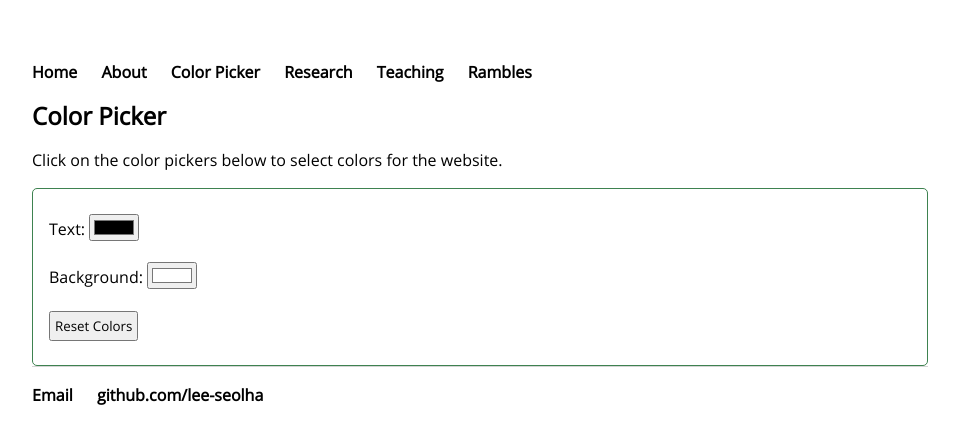
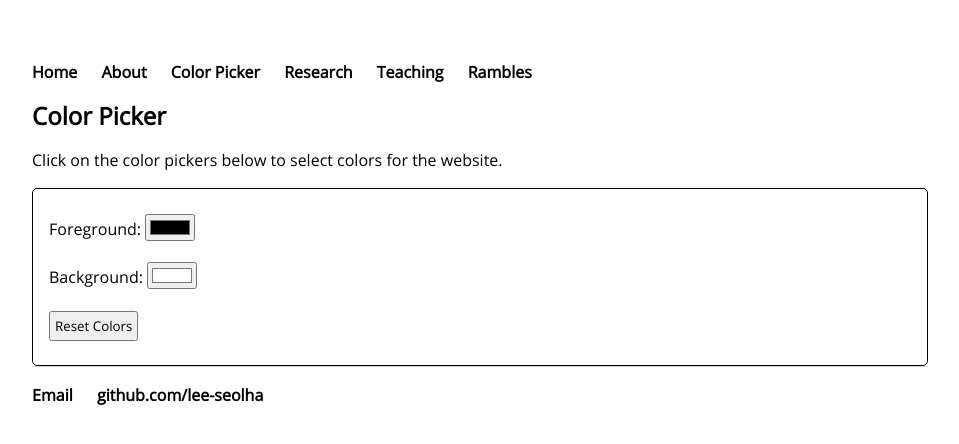
Before and after one commit to lee-seolha/lee-seolha.github.io, a Jekyll site: the page built from color-picker/index.html, in a window 1280 px wide. Shown: the top 444 px of the page, without its empty margins (160-1119 px from the left). Built offline with Jekyll 4.4.1, drawn with Linux system fonts in a browser that asks for light colours.

Commit message:
Applying color picker globally

```diff
--- a/_layouts/default.html
+++ b/_layouts/default.html
@@ -6,6 +6,49 @@
 			<title>{{ page.title }}</title>
 			<!-- link to main stylesheet -->
 			<link rel="stylesheet" type="text/css" href="/css/main.css">
+			<style>
+				/* Apply the color variables globally */
+				:root {
+					--foreground-color: #000;
+					--background-color: #FFF;
+				}
+
+				body {
+					color: var(--foreground-color);
+					background-color: var(--background-color);
+				}
+
+				a {
+					color: var(--foreground-color);
+				}
+
+				a:hover {
+					color: var(--background-color);
+				}
+			</style>
+			<script>
+				// Function to get cookie value by name
+				function getCookie(name) {
+					let matches = document.cookie.match(new RegExp(
+						"(?:^|; )" + name.replace(/([.$?*|{}()\[\]\/\\+^])/g, '\\$1') + "=([^;]*)"
+					));
+					return matches ? decodeURIComponent(matches[1]) : undefined;
+				}
+
+				// Apply saved colors on page load
+				document.addEventListener('DOMContentLoaded', (event) => {
+					const savedForeColor = getCookie('forecolour');
+					const savedBackColor = getCookie('backcolour');
+
+					if (savedForeColor) {
+						document.documentElement.style.setProperty('--foreground-color', savedForeColor);
+					}
+
+					if (savedBackColor) {
+						document.documentElement.style.setProperty('--background-color', savedBackColor);
+					}
+				});
+			</script>
 		</head>
 		<body>
 			<nav>
--- a/color-picker/index.html
+++ b/color-picker/index.html
@@ -27,18 +27,26 @@
         .color-picker {
             margin: 20px;
         }
+
+        .color-picker-container {
+            border: 1.50px solid;
+            border-radius: 5px;
+            padding: 10px;
+            line-height: 2.5em;
+        }
     </style>
 </head>
 <body>
     <h2>Color Picker</h2>
     <p>Click on the color pickers below to select colors for the website.</p>
-    <div class="color-picker-container" style="border: 1.50px solid #3E8250; border-radius: 5px; padding: 1em; line-height: 3.0em;">
-        <label for ="color-picker">Text:</label>
+    <div class="color-picker-container" style="border: 1.50px solid; border-radius: 5px; padding: 1em; line-height: 3.0em;">
+        <label for ="color-picker">Foreground:</label>
         <input type="color" id="foreground-color-picker" value="#000000"><br>
         <label for ="color-picker">Background:</label>
         <input type="color" id="background-color-picker" value="#FFFFFF"><br>
         <button id="reset-button" style="padding: 0.3em; font-family: 'Open Sans', sans-serif;">Reset Colors</button>
         <script>
+        document.addEventListener('DOMContentLoaded', (event) => {
             // Function to get cookie value by name
             function getCookie(name) {
                 let matches = document.cookie.match(new RegExp(
@@ -91,6 +99,20 @@
                 document.getElementById('foreground-color-picker').value = '#000000';
                 document.getElementById('background-color-picker').value = '#FFFFFF';
             }
+            // Apply saved colors on page load
+                const savedForeColor = getCookie('forecolour');
+                const savedBackColor = getCookie('backcolour');
+
+                if (savedForeColor) {
+                    document.documentElement.style.setProperty('--foreground-color', savedForeColor);
+                    foreColorPicker.value = savedForeColor;
+                }
+
+                if (savedBackColor) {
+                    document.documentElement.style.setProperty('--background-color', savedBackColor);
+                    backColorPicker.value = savedBackColor;
+                }
+            });
         </script>
     </div>
 </body>
```
